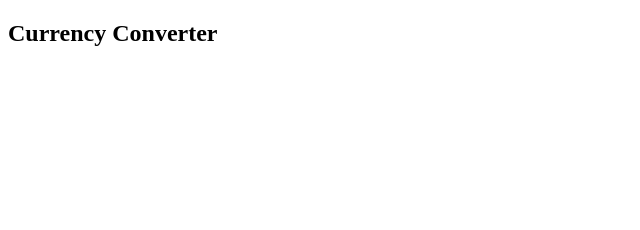
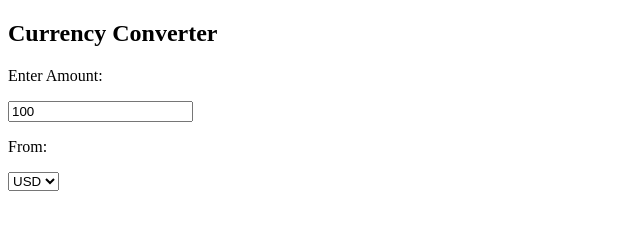
Before and after one commit to half-pace/currency-converter-mod1, a plain HTML site: page index.html in a window 1280 px wide. Shown: the whole page, without its empty margins (0-640 px from the left). Drawn offline with Linux system fonts and the light colour scheme.

Commit message:
form, dropdown blocks are created

```diff
--- a/index.html
+++ b/index.html
@@ -10,6 +10,26 @@
     <div class="container">
         <h2>Currency Converter</h2>
     </div>
+    <form action="">
+        <div class="amount">
+            <p>Enter Amount: </p>
+            <input value="100" type="text">
+        </div>
+        <div class="dropdown">
+            <div class="from">
+                <p>From: </p>
+                <div class="select_container">
+                    <select name="from" id="">
+                        <option value="USD">USD</option>
+                        <option value="EUR">EUR</option>
+                        <option value="GBP">GBP</option>
+                        <option value="JPY">JPY</option>
+                    </select>
+                </div>
+            </div>
+            <div class="to"></div>
+        </div>
+    </form>
     <script src="app.js"></script>
 </body>
 </html>
```
